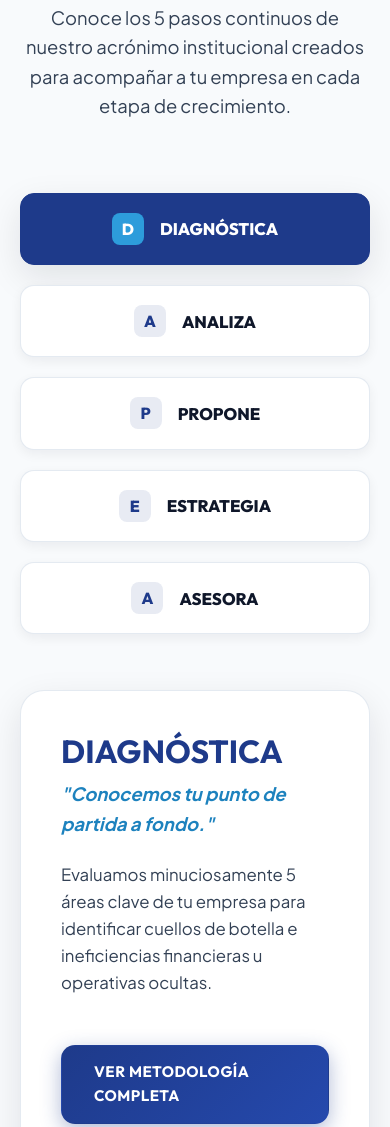
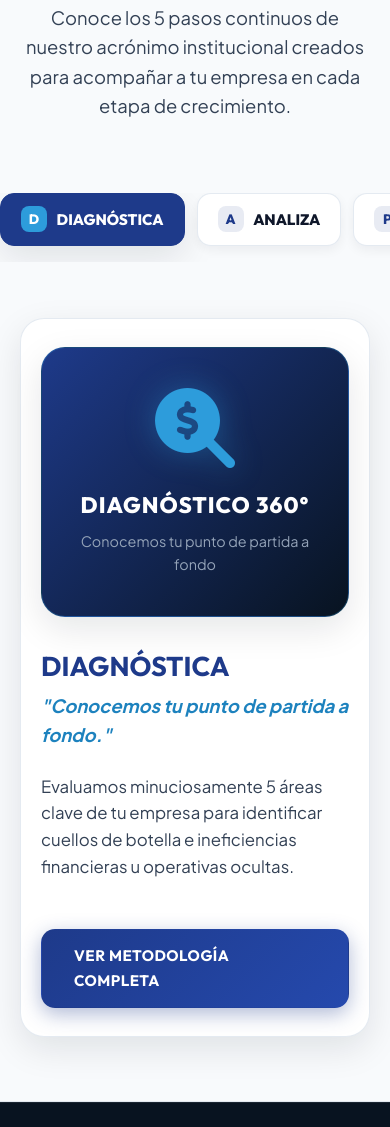
Before and after one commit to vmcifuentesb/pagina-web-dapea, a plain HTML site: page index.html in a window 390 px wide. Shown: the part 4824-5951 px from the top of the page. Drawn offline with nearby package versions, Linux system fonts and the light colour scheme.

Commit message:
Mejora UX responsiva en tabs de Ciclo DAPEA para móvil

```diff
--- a/assets/css/styles.css
+++ b/assets/css/styles.css
@@ -1127,13 +1127,64 @@ textarea.form-control:focus {
   .mobile-toggle {
     display: block;
   }
+
+  /* MEJORA UX: Tabs horizontales con scroll en móvil */
   .pillar-tabs-nav {
-    flex-direction: column;
+    flex-direction: row;
+    flex-wrap: nowrap;
+    justify-content: flex-start;
+    overflow-x: auto;
+    padding-bottom: 1rem;
+    margin-left: -1.25rem;
+    margin-right: -1.25rem;
+    padding-left: 1.25rem;
+    padding-right: 1.25rem;
+    -webkit-overflow-scrolling: touch;
+    scroll-snap-type: x mandatory;
+    gap: 0.75rem;
   }
+
+  /* Ocultar barra de scroll en navegadores webkit para un diseño más limpio */
+  .pillar-tabs-nav::-webkit-scrollbar {
+    display: none;
+  }
+  .pillar-tabs-nav {
+    -ms-overflow-style: none;  /* IE and Edge */
+    scrollbar-width: none;  /* Firefox */
+  }
+
   .tab-btn {
-    width: 100%;
-    justify-content: center;
+    width: auto;
+    flex: 0 0 auto;
+    padding: 0.8rem 1.25rem;
+    font-size: 0.95rem;
+    scroll-snap-align: start;
+    justify-content: flex-start;
+    gap: 0.6rem;
   }
+
+  .tab-btn .letter-badge {
+    width: 26px;
+    height: 26px;
+    font-size: 0.85rem;
+  }
+
+  /* MEJORA UX: Mostrar la caja visual primero en móvil para confirmar la acción */
+  .tab-content-panel.active {
+    display: flex;
+    flex-direction: column-reverse;
+    gap: 2rem;
+    padding: 1.75rem 1.25rem;
+  }
+
+  .pillar-visual-box {
+    padding: 2.5rem 1.5rem;
+  }
+
+  .pillar-detail-info h3 {
+    font-size: 1.7rem;
+  }
+
   .footer-bottom {
     flex-direction: column;
     text-align: center;
```
